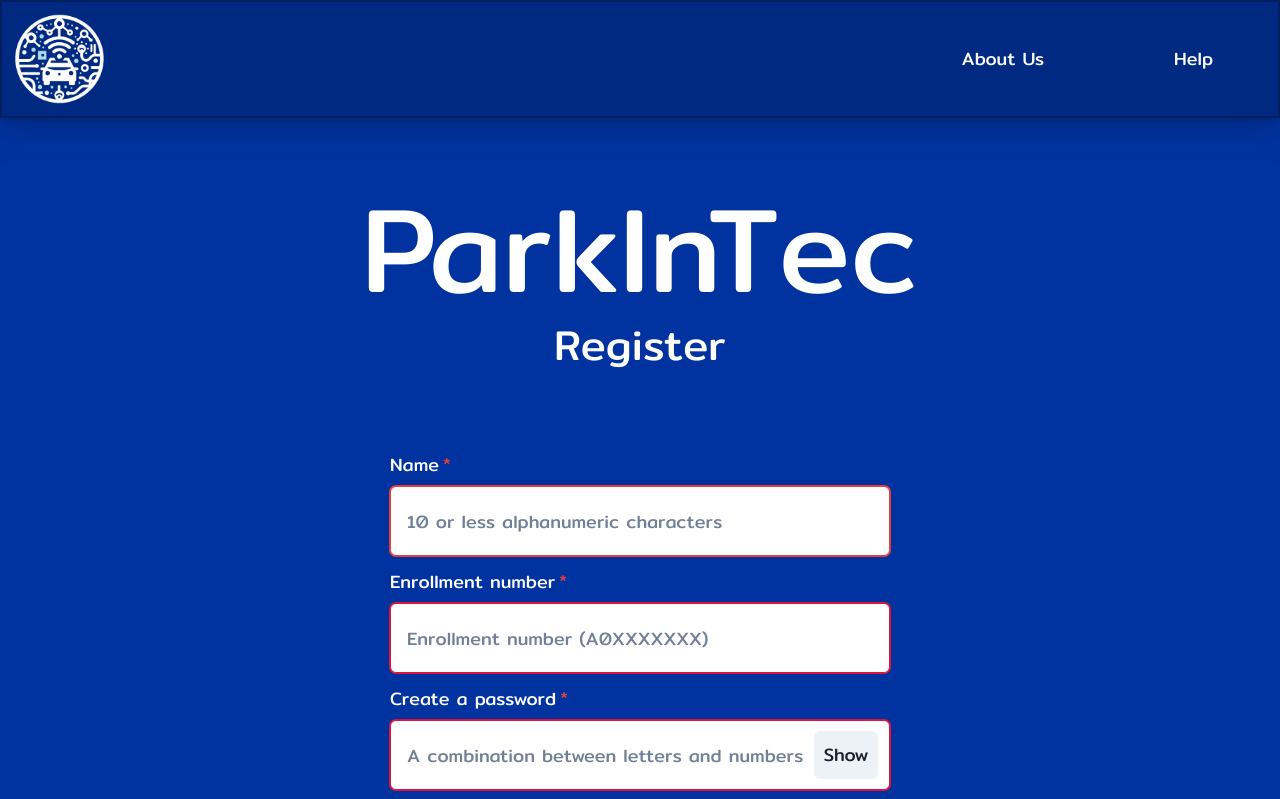
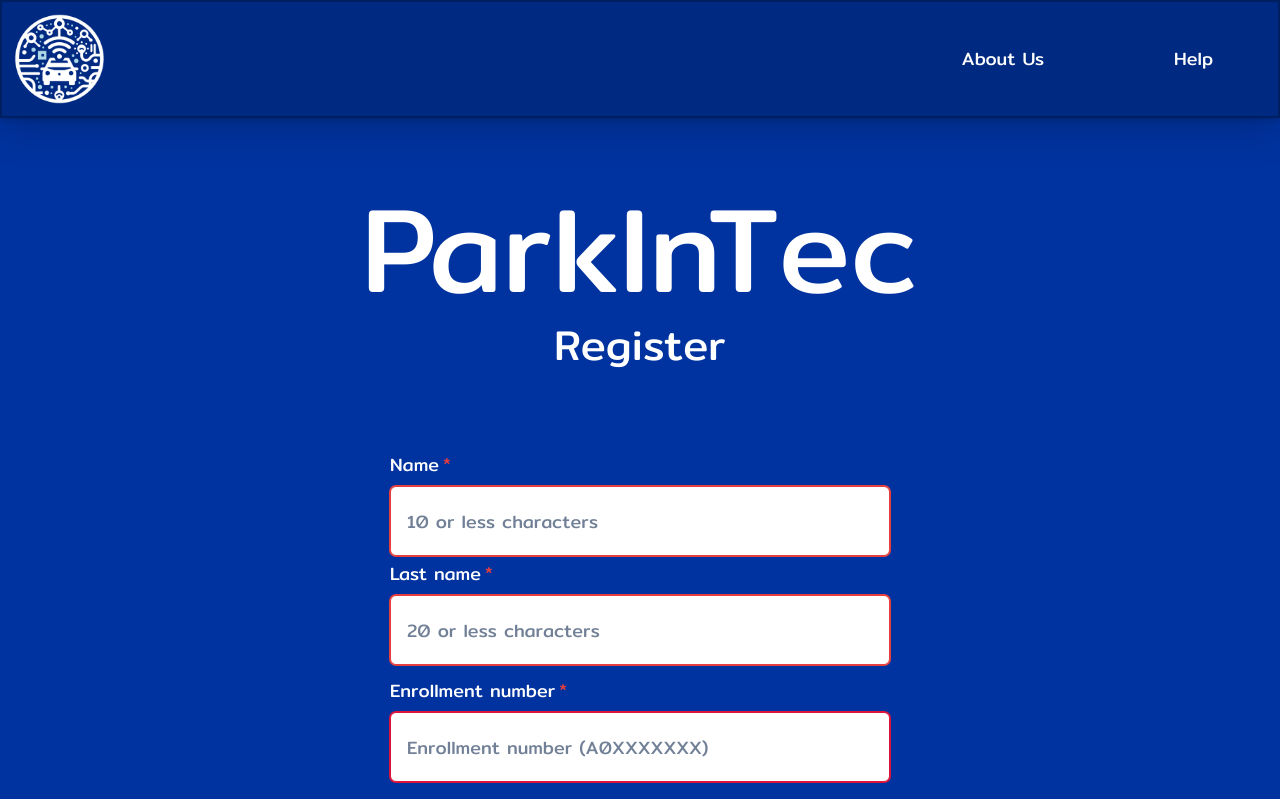
Before and after one commit to Kirill-Makienko-Tkachenko/FRONT-ParkInTec, a React (Vite) app: page /register in a window 1280 px wide. Shown: the top 799 px of the page. Built offline with nearby package versions, Linux system fonts and the light colour scheme.

Commit message:
Last name box

```diff
--- a/src/ui/Pages/RegisterPage.jsx
+++ b/src/ui/Pages/RegisterPage.jsx
@@ -89,7 +89,36 @@ function RegisterPage() {
                 </FormLabel>
                 <Box display="flex" alignItems="center" justifyContent="center">
                   <Input
-                    placeholder="10 or less alphanumeric characters"
+                    placeholder="10 or less characters"
+                    size="lg"
+                    maxW={"500px"}
+                    colorScheme="whiteAlpha"
+                    color={"brand.50"}
+                    background={"white"}
+                    h={"70px"}
+                    isInvalid
+                    onClick={() => setClicked(true)}
+                    errorBorderColor={clicked ? "crimson" : undefined}
+                  />
+                </Box>
+              </FormControl>
+            </Flex>
+          </Box>
+
+          <Box
+            display="flex"
+            alignItems="center"
+            justifyContent="center"
+            mt={1}
+          >
+            <Flex justifyContent="space-between" maxW="500px" w="100%">
+              <FormControl id="name" isRequired>
+                <FormLabel color="white" fontSize="18">
+                  Last name
+                </FormLabel>
+                <Box display="flex" alignItems="center" justifyContent="center">
+                  <Input
+                    placeholder="20 or less characters"
                     size="lg"
                     maxW={"500px"}
                     colorScheme="whiteAlpha"
```
